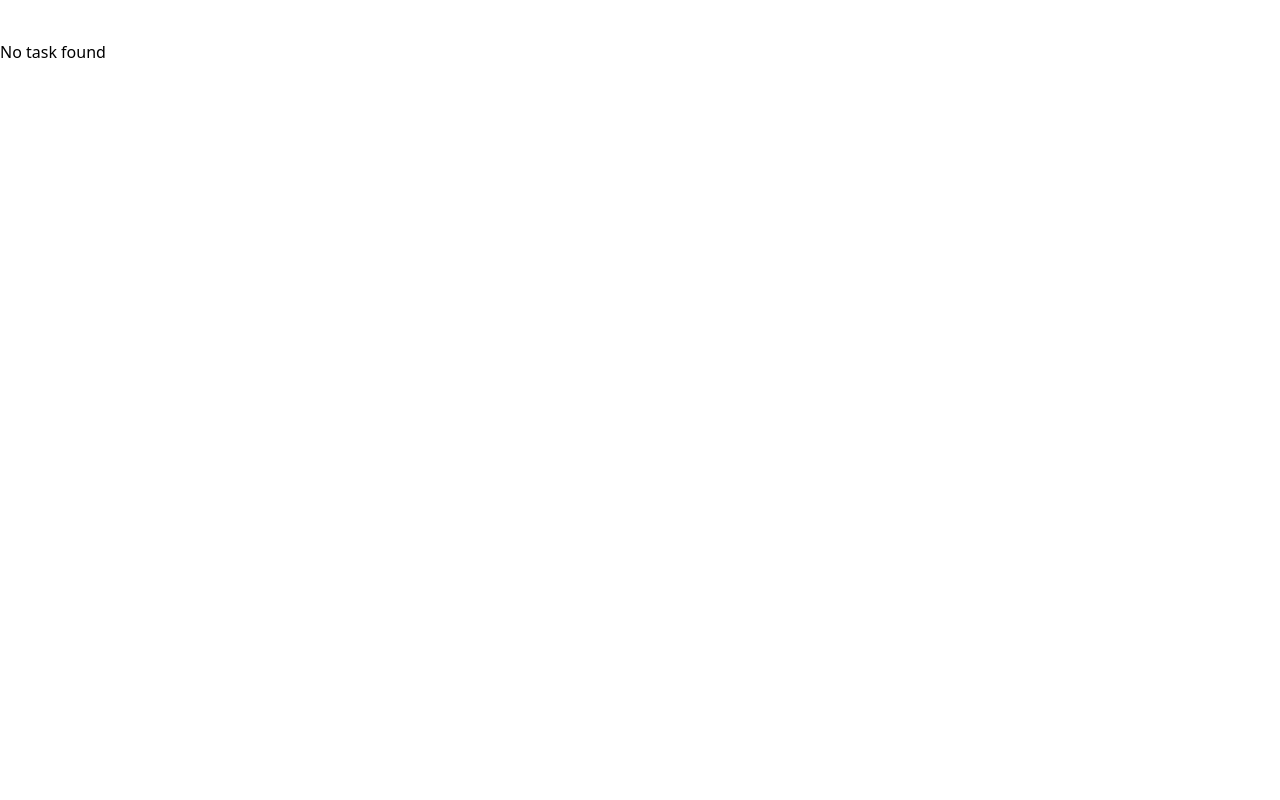
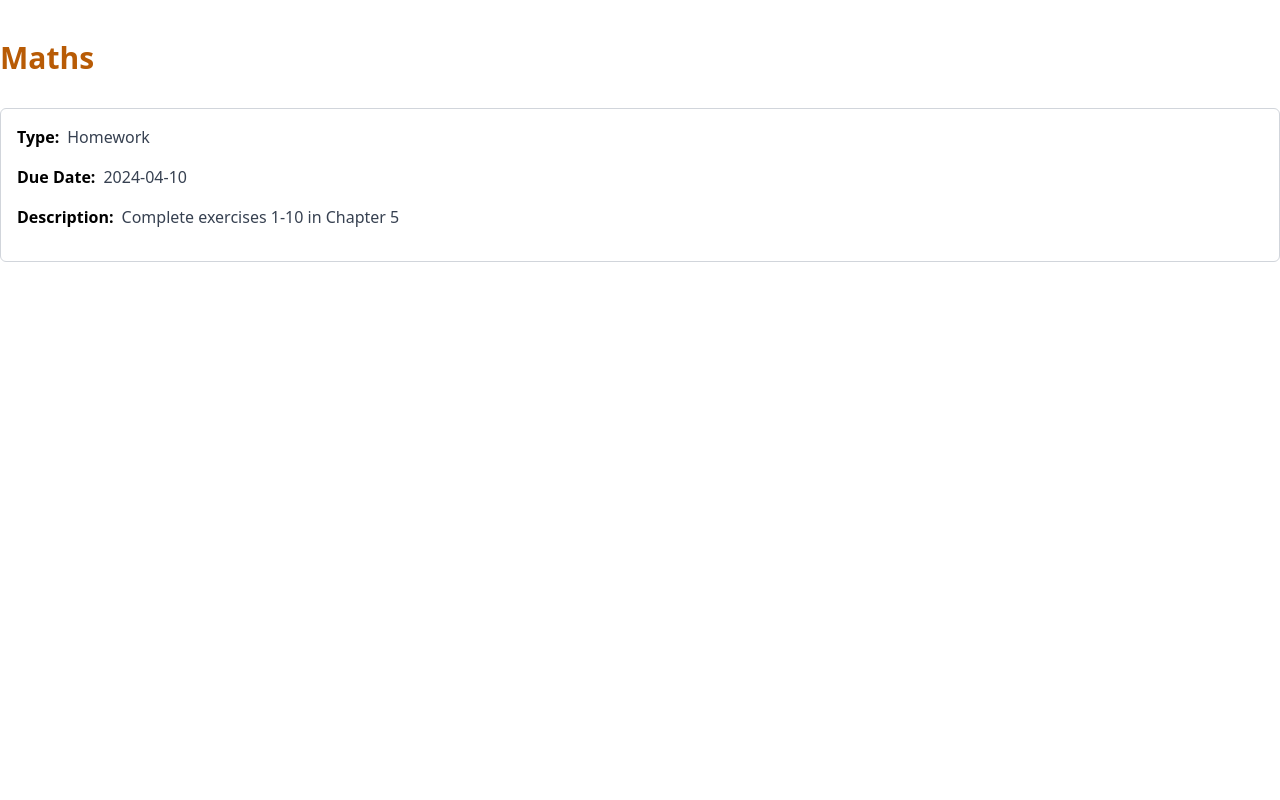
Before and after one commit to samson-16/smartethioparent, a React (Vite) app: page /tasks/1 in a window 1280 px wide. Shown: the top 800 px of the page. Built offline with nearby package versions, Linux system fonts and the light colour scheme.

Commit message:
Update Task.jsx, TaskDetail.jsx, TaskList.jsx

```diff
--- a/src/Task.jsx
+++ b/src/Task.jsx
@@ -79,7 +79,7 @@ const Task = () => {
       )}
       <Routes>
         <Route path="/" element={<TaskList tasks={filteredTasks} />} />
-        <Route path=":taskId" element={<TaskDetail task={task} />} />
+        <Route path=":taskId" element={<TaskDetail tasks={tasks} />} />
       </Routes>
     </div>
   );
--- a/src/TaskDetail.jsx
+++ b/src/TaskDetail.jsx
@@ -1,8 +1,12 @@
+import { useParams } from "react-router-dom";
 import PropTypes from "prop-types";
 
-const TaskDetail = ({ task }) => {
+const TaskDetail = ({ tasks }) => {
+  const { taskId } = useParams();
+  const task = tasks.find((task) => Number(task.id) === Number(taskId));
+
   if (!task) {
-    return <div>No task found</div>;
+    return null;
   }
 
   return (
@@ -10,13 +14,16 @@ const TaskDetail = ({ task }) => {
       <h1 className="text-3xl font-bold mb-8 text-[#B85B05]">{task.subject}</h1>
       <div className="border border-gray-300 rounded-md p-4">
         <p className="mb-4">
-          <span className="font-semibold">Type:</span> {task.type}
+          <span className="font-semibold">Type:</span>
+          <span className="ml-2 text-gray-700">{task.type}</span>
         </p>
         <p className="mb-4">
-          <span className="font-semibold">Due Date:</span> {task.dueDate}
+          <span className="font-semibold">Due Date:</span>
+          <span className="ml-2 text-gray-700">{task.dueDate}</span>
         </p>
         <p className="mb-4">
-          <span className="font-semibold">Description:</span> {task.description}
+          <span className="font-semibold">Description:</span>
+          <span className="ml-2 text-gray-700">{task.description}</span>
         </p>
       </div>
     </div>
@@ -24,13 +31,15 @@ const TaskDetail = ({ task }) => {
 };
 
 TaskDetail.propTypes = {
-  task: PropTypes.shape({
+  tasks: PropTypes.arrayOf(
+    PropTypes.shape({
       id: PropTypes.number.isRequired,
       subject: PropTypes.string.isRequired,
       type: PropTypes.string.isRequired,
       dueDate: PropTypes.string.isRequired,
       description: PropTypes.string.isRequired,
     }),
+  ).isRequired,
 };
 
 export default TaskDetail;
--- a/src/TaskList.jsx
+++ b/src/TaskList.jsx
@@ -4,16 +4,13 @@ import { useNavigate } from "react-router-dom";
 const TaskList = ({ tasks }) => {
   const navigate = useNavigate();
 
-  return tasks.length > 0 ? (
+  return (
     <table className="table-fixed w-full">
       <thead className="border-t-2 border-b-4 border-gray-300">
         <tr>
-          <th className="w-1/4 px-4 py-2 text-[#0F6CBF] text-left">Subject</th>
-          <th className="w-1/4 px-4 py-2 text-[#0F6CBF] text-left">Type</th>
-          <th className="w-1/4 px-4 py-2 text-[#0F6CBF] text-left">Due Date</th>
-          <th className="w-1/2 px-4 py-2 text-[#0F6CBF] text-left">
-            Description
-          </th>
+          <th className="w-1/3 px-4 py-2 text-[#0F6CBF] text-left">Subject</th>
+          <th className="w-1/3 px-4 py-2 text-[#0F6CBF] text-left">Type</th>
+          <th className="w-1/3 px-4 py-2 text-[#0F6CBF] text-left">Due Date</th>
         </tr>
       </thead>
       <tbody>
@@ -26,13 +23,10 @@ const TaskList = ({ tasks }) => {
             <td className="px-4 py-2">{task.subject}</td>
             <td className="px-4 py-2">{task.type}</td>
             <td className="px-4 py-2">{task.dueDate}</td>
-            <td className="px-4 py-2">{task.description}</td>
           </tr>
         ))}
       </tbody>
     </table>
-  ) : (
-    <div>No tasks available</div>
   );
 };
 
```
Lines whose indentation alone changed are shown as unchanged.
